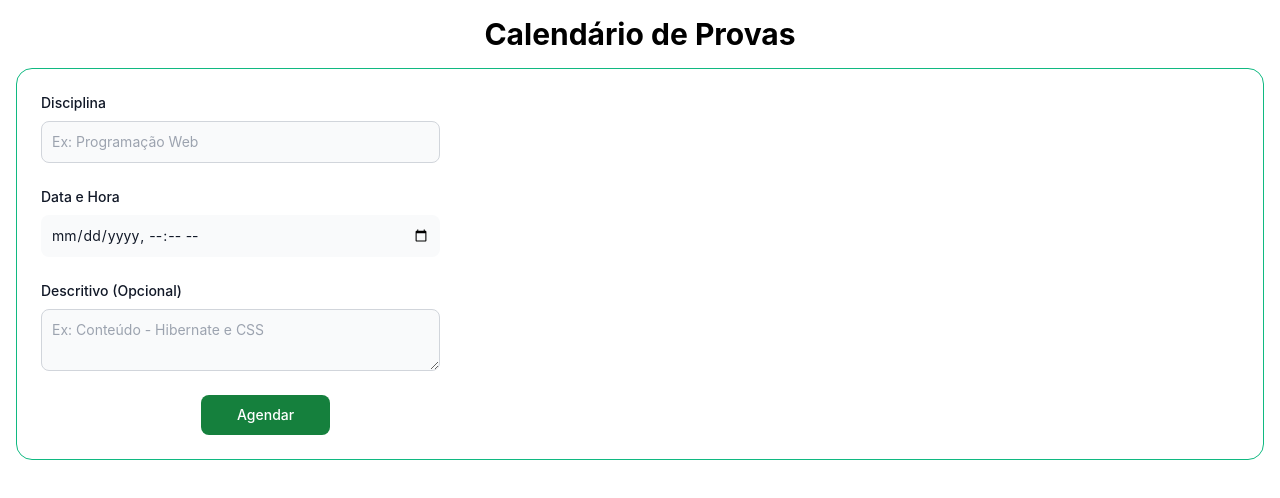
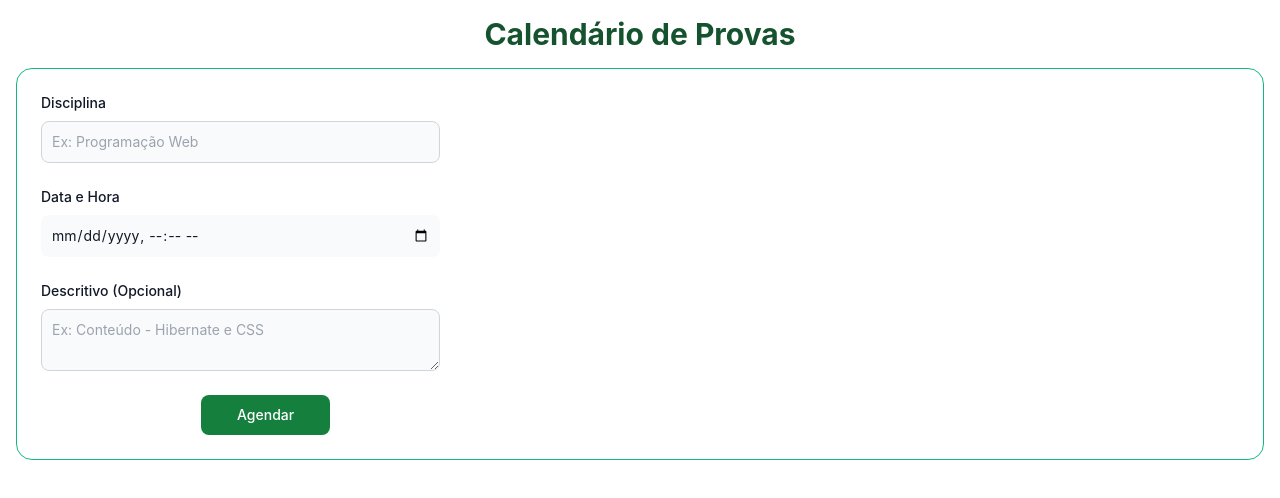
Before and after one commit to caiofelipefl/agenda-avaliacoes, a Next.js app: page / in a window 1280 px wide. Shown: the top 498 px of the page. Built offline with nearby package versions, Linux system fonts and the light colour scheme.

Commit message:
Mudanças no front

```diff
--- a/src/pages/index.js
+++ b/src/pages/index.js
@@ -21,22 +21,22 @@ export default function Home() {
 
       <div className='flex-col px-4 py-4 flex items-center justify-center w-auto'>
         <div>
-          <h1 className='text-3xl font-bold'>Calendário de Provas</h1>
+          <h1 className='dark: text-green-900 text-3xl font-bold'>Calendário de Provas</h1>
         </div>
         <div className='mt-4 w-full h-200 border border-emerald-500 rounded-2xl py-6 px-6'>
             <div className='flex items-stretch justify-between w-1/2'>
               <form onSubmit={HandleForm} className='w-full justify-center'>
                 <div className="mb-6">
                 <label className="block mb-2 text-sm font-medium text-gray-900 dark:text-gray-600">Disciplina</label>
-                  <input onChange={(e)=>setDisciplina(e.target.value)} type="text" id="disciplina" className="bg-gray-50 border border-gray-300 text-gray-900 text-sm rounded-lg focus:ring-blue-500 focus:border-blue-500 block w-full p-2.5 dark:bg-gray-700 dark:border-gray-600 dark:placeholder-gray-400 dark:text-white dark:focus:ring-blue-500 dark:focus:border-blue-500" placeholder="Ex: Programação Web" required=""/>
+                  <input onChange={(e)=>setDisciplina(e.target.value)} type="text" id="disciplina" className="bg-gray-50 border border-gray-300 text-gray-900 text-sm rounded-lg focus:ring-blue-500 focus:border-blue-500 block w-full p-2.5 dark:bg-white dark:border-green-400 dark:placeholder-gray-400 dark:text-green-900 dark:focus:ring-blue-500 dark:focus:border-blue-500" placeholder="Ex: Programação Web" required=""/>
                 </div>
                 <div className="mb-6">
                   <label className="block mb-2 text-sm font-medium text-gray-900 dark:text-gray-600">Data e Hora</label>
-                  <input onChange={(e)=>setData(e.target.value)} type="datetime-local" id="datahora" className="bg-gray-50 borderf border-gray-300 text-gray-900 text-sm rounded-lg focus:ring-blue-500 focus:border-blue-500 block w-full p-2.5 dark:bg-gray-700 dark:border-gray-600 dark:placeholder-gray-400 dark:text-white dark:focus:ring-blue-500 dark:focus:border-blue-500" required=""/>
+                  <input onChange={(e)=>setDatahora(e.target.value)} type="datetime-local" id="datahora" className="bg-gray-50 borderf border-gray-300 text-gray-900 text-sm rounded-lg focus:ring-blue-500 focus:border-blue-500 block w-full p-2.5 dark:bg-green-200 dark:border-green-400 dark:placeholder-gray-400 dark:text-green-900 dark:focus:ring-blue-500 dark:focus:border-blue-500" required=""/>
                 </div>
                 <div className="mb-6">
                   <label className="block mb-2 text-sm font-medium text-gray-900 dark:text-gray-600">Descritivo (Opcional)</label>
-                  <textarea onChange={(e)=>setDescritivo(e.target.value)}type="text" id="descritivo" className="bg-gray-50 border border-gray-300 text-gray-900 text-sm rounded-lg focus:ring-blue-500 focus:border-blue-500 block w-full p-2.5 dark:bg-gray-700 dark:border-gray-600 dark:placeholder-gray-400 dark:text-white dark:focus:ring-blue-500 dark:focus:border-blue-500" placeholder="Ex: Conteúdo - Hibernate e CSS" required=""/>
+                  <textarea onChange={(e)=>setDescritivo(e.target.value)}type="text" id="descritivo" className="bg-gray-50 border border-gray-300 text-gray-900 text-sm rounded-lg focus:ring-blue-500 focus:border-blue-500 block w-full p-2.5 dark:bg-white dark:border-green-400 dark:placeholder-gray-400 dark:text-green-900 dark:focus:ring-blue-500 dark:focus:border-blue-500" placeholder="Ex: Conteúdo - Hibernate e CSS" required=""/>
                 </div>
 
                 <button type="submit" className="text-white bg-green-700 hover:bg-green-800 focus:ring-4 focus:outline-none focus:ring-green-300 font-medium rounded-lg text-sm w-full sm:w-auto ml-40 px-9 py-2.5 text-center dark:bg-green-600 dark:hover:bg-green-700 dark:focus:ring-green-800">Agendar</button>
```
